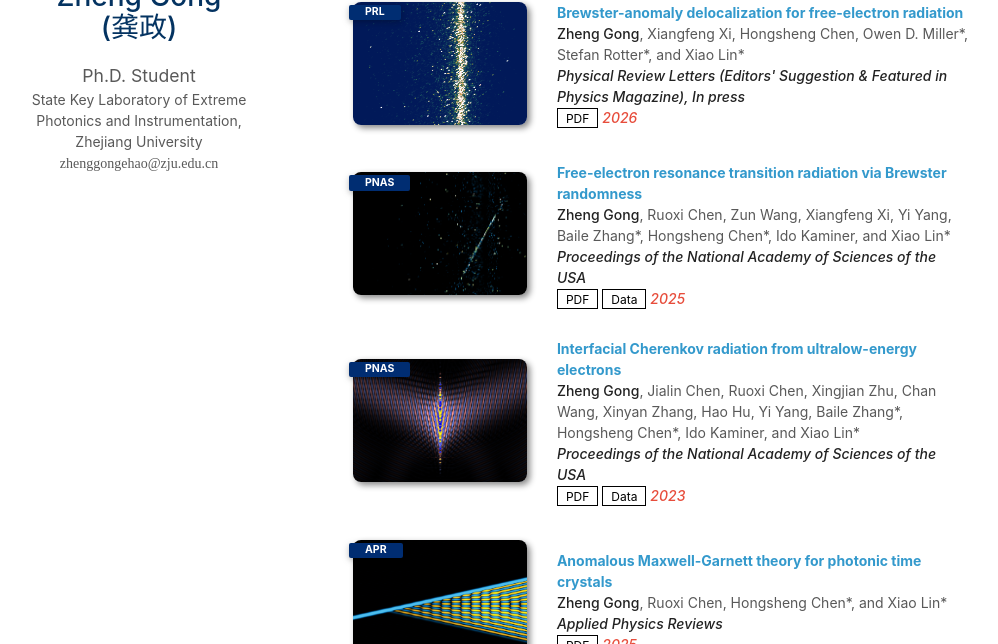
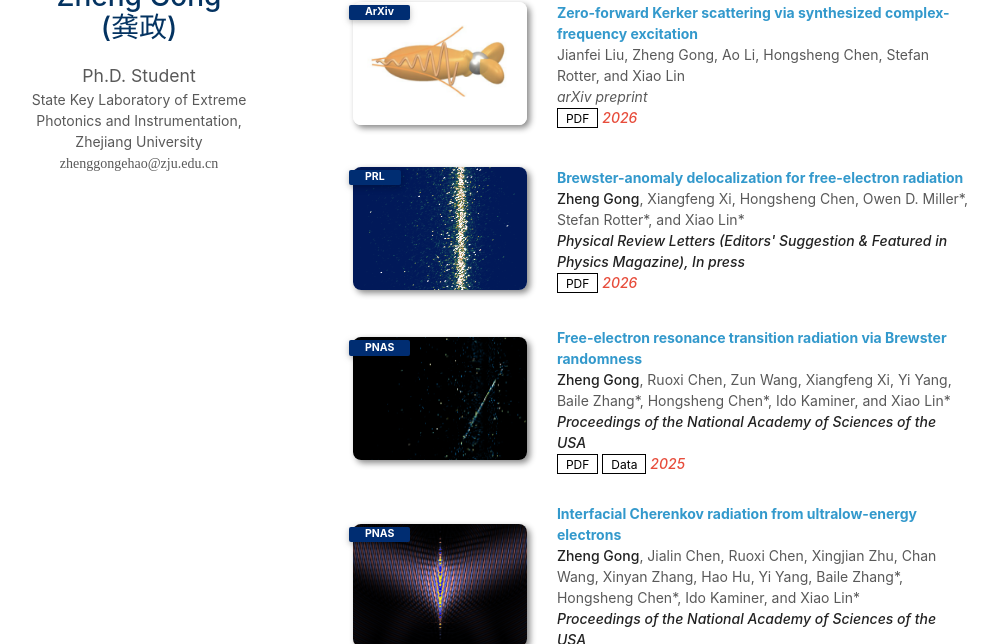
Before and after one commit to zhenggongehao/zhenggongehao.github.io, a Jekyll site: the page built from index.md, in a window 1280 px wide and 900 px high, scrolled down 302 px, cut to the strip 256-900 px from the top of the window. Shown: the whole strip, without its empty margins (137-1135 px from the left). Built offline with Jekyll 4.4.1, drawn with Linux system fonts in a browser that asks for light colours; nearby versions of some CDN libraries; a style sheet for code colours, icons or effects is not loaded; our own code applies the rules of GitHub Pages for plain Markdown files.

Commit message:
update files

```diff
--- a/_data/publications.yml
+++ b/_data/publications.yml
@@ -1,4 +1,14 @@
 main:
+  - title: Zero-forward Kerker scattering via synthesized complex-frequency excitation
+    authors: Jianfei Liu, Zheng Gong, Ao Li, Hongsheng Chen, Stefan Rotter, and Xiao Lin
+    conference_short: ArXiv
+    conference: arXiv preprint
+    pdf: ./assets/files/20260924_combined_Kerker.pdf
+    data:
+    bibtex:
+    image: ./assets/img/kerker1.png
+    notes: 2026
+
   - title: Brewster-anomaly delocalization for free-electron radiation
     authors: <strong>Zheng Gong</strong>, Xiangfeng Xi, Hongsheng Chen, Owen D. Miller*, Stefan Rotter*, and Xiao Lin*
     conference_short: PRL
```
Also changed, not shown: assets/img/kerker1.png (added), 1 other file.
